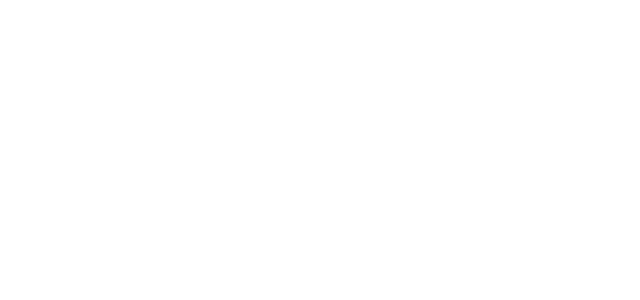
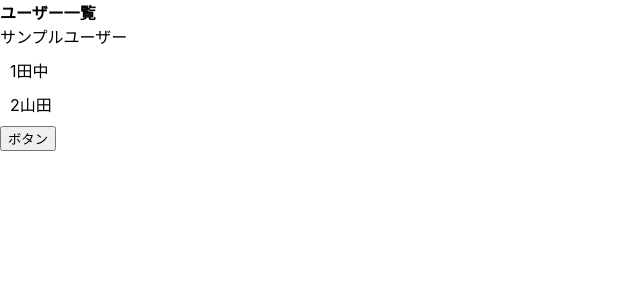
Before and after one commit to ymatsuo777/nuxtjs-school, a Nuxt app: page /sample in a window 1280 px wide. Before the commit this address had no page. Shown: the top 300 px of the page, without its empty margins (0-640 px from the left). Built offline with nearby package versions, Linux system fonts and the light colour scheme.

Commit message:
package.jsonの修正&サンプルの追加

```diff
--- /dev/null
+++ b/components/sample/UserItem.vue
@@ -0,0 +1,28 @@
+<template>
+  <div @click="clickData">
+    <span>{{ no }}</span>
+    <span>{{ name }}</span>
+  </div>
+</template>
+
+<script>
+export default {
+  name: 'UserItem',
+  // コンポーネントの外側から渡されるデータをpropsという
+  props: {
+    no: {
+      type: Number, // 渡されるデータの型
+      default: 0 // デフォルト値
+    },
+    name: {
+      type: String,
+      default: ''
+    }
+  },
+  methods: {
+    clickData() {
+      alert(`${this.name} がクリックされました`)
+    }
+  }
+}
+</script>
--- /dev/null
+++ b/pages/sample/index.vue
@@ -0,0 +1,81 @@
+<template>
+  <div>
+    <div class="title">
+      ユーザー一覧
+    </div>
+    <!-- dataで定義した変数の内容を表示 -->
+    {{ loginUser }}
+
+    <!-- dataで定義したusers（配列）の数分ループを回す => v-forの使用 -->
+    <!-- keyにはループによって生成されたHTMLに一意のキーを設定する必要がある -->
+    <!-- これは変数の内容が変更された場合等に再レンダリングが行われる場合のターゲットの識別に利用され -->
+    <!-- 付けないとパフォーマンス上の影響が出る場合がある -->
+    <div v-for="u in users" :key="u.no" class="list">
+      <!-- UserItemコンポーネントの利用 -->
+      <!-- usersのnoとnameをコンポーネントに渡している -->
+      <UserItem :no="u.no" :name="u.name" />
+    </div>
+
+    <!-- @click ･･･ クリックした場合の処理を設定する（その他 @blur, @dbclickなどなど） -->
+    <button @click="changeData">
+      ボタン
+    </button>
+  </div>
+</template>
+
+<script>
+// この画面で使用するコンポーネントなどをインポートする
+import UserItem from '@/components/sample/UserItem'
+
+export default {
+  // この画面で使用するコンポーネントを設定する
+  components: {
+    UserItem
+  },
+  // この画面で使用する変数を定義する
+  data() {
+    return {
+      loginUser: '',
+      users: []
+    }
+  },
+  // ライフサイクルフック
+  // https://jp.vuejs.org/v2/guide/instance.html#ライフサイクルダイアグラム
+  // https://ja.nuxtjs.org/docs/2.x/concepts/nuxt-lifecycle/
+  // created ･･･ インスタンスが生成された後にコードを実行
+  created() {
+    this.loginUser = 'サンプルユーザー'
+
+    this.users.push({
+      no: 1,
+      name: '田中'
+    })
+    this.users.push({
+      no: 2,
+      name: '山田'
+    })
+  },
+  // この画面で使用する処理を定義する
+  methods: {
+    // 関数
+    changeData() {
+      const idx = this.users.length
+      this.users.push({
+        no: idx + 1,
+        name: '追加されたデータ'
+      })
+    }
+  }
+}
+</script>
+
+<style scoped>
+/* デザインの定義 普通のCSSが使用できる */
+.title {
+  font-weight: bold;
+}
+
+.list {
+  margin: 10px;
+}
+</style>
```
Also changed, not shown: package.json (+15 -14 lines), 1 other file (tests, documents, lock files or other folders).
